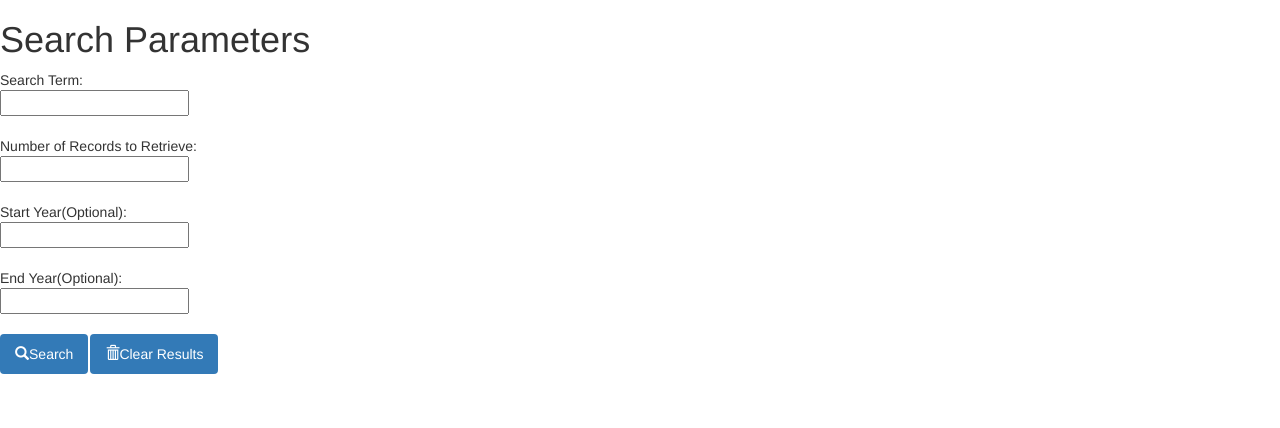
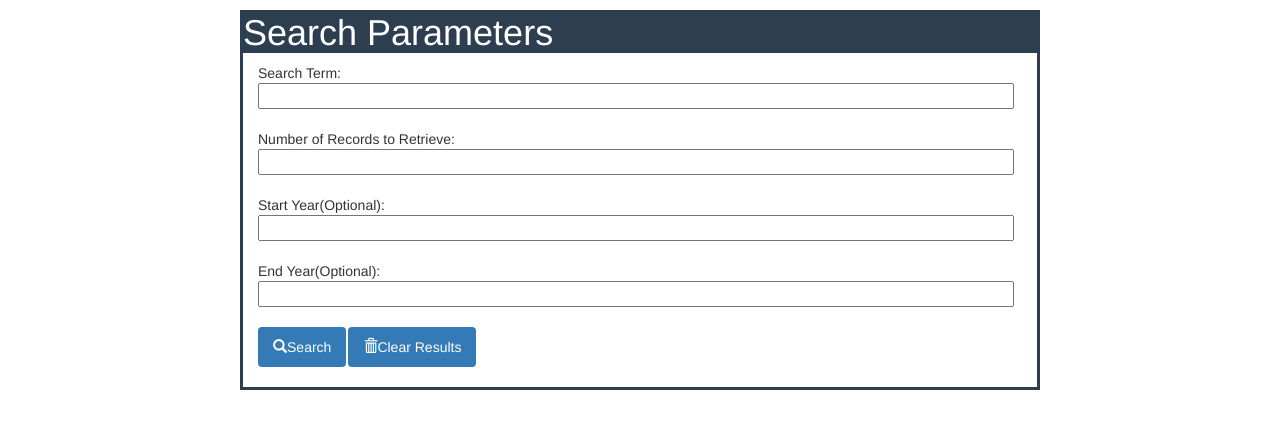
Before and after one commit to Werten101/NYTFrontend, a plain HTML site: page index.html in a window 1280 px wide. Drawn offline with nearby package versions, Linux system fonts and the light colour scheme.

Commit message:
Ed and Alex progresss

```diff
--- a/Assets/CSS/style.css
+++ b/Assets/CSS/style.css
@@ -0,0 +1,27 @@
+#Search-Heading {
+	background-color: #2C3E50;
+	color: white;
+	margin-top: 0px;
+}
+
+#Main-Container {
+	width: 800px;
+	height: 380px;
+	border: solid;
+	border-color: #2c3e50;
+	margin-right: auto;
+	margin-left: auto;
+	margin-top: 10px;
+}
+
+#Search-Area {
+	margin-left: 15px;
+}
+
+#Button-Area {
+	margin-left: 15px;
+}
+
+.Input {
+	width: 97%;
+}
--- a/index.html
+++ b/index.html
@@ -8,32 +8,33 @@
 	<link rel="stylesheet" type="text/css" href="Assets/CSS/style.css">
 </head>
 <body>
-	<div id="Background">
-
-		<h1> Search Parameters </h1>
+<div id="Background">
+	<div id="Main-Container">
+		<h1 id="Search-Heading"> Search Parameters </h1>
 
 		<div id="Search-Area">
 			<div id="Parameters">Search Term:
 				<br>
-				<input type="Input-Box">
+				<input class="Input" type="Input-Box">
 			</div>
 			<br>
 			<div id="Parameters">Number of Records to Retrieve:
 				<br>
-				<input type="Input-Box">
+				<input class="Input" type="Input-Box">
 			</div>
 			<br>
 			<div id="Parameters">Start Year(Optional):
 				<br>
-				<input type="Input-Box">
+				<input class="Input" type="Input-Box">
 			</div>
 			<br>
 			<div id="Parameters">End Year(Optional):
 				<br>
-				<input type="Input-Box">
+				<input class="Input" type="Input-Box">
 			</div>
 			<br>
 		</div>
+
 
 
 
@@ -41,7 +42,9 @@
 			<ul class="nav nav-pills">
   				<li role="presentation" class="active"><a href="#"><span class="glyphicon glyphicon-search" aria-hidden="true"></span>Search</a></li>
   				<li role="presentation" class="active"><a href="#"><span class="glyphicon glyphicon-trash" aria-hidden="true"></span>Clear Results</a></li>
+  			</ul>
   		</div>
+  	</div>
 
 
 
```
